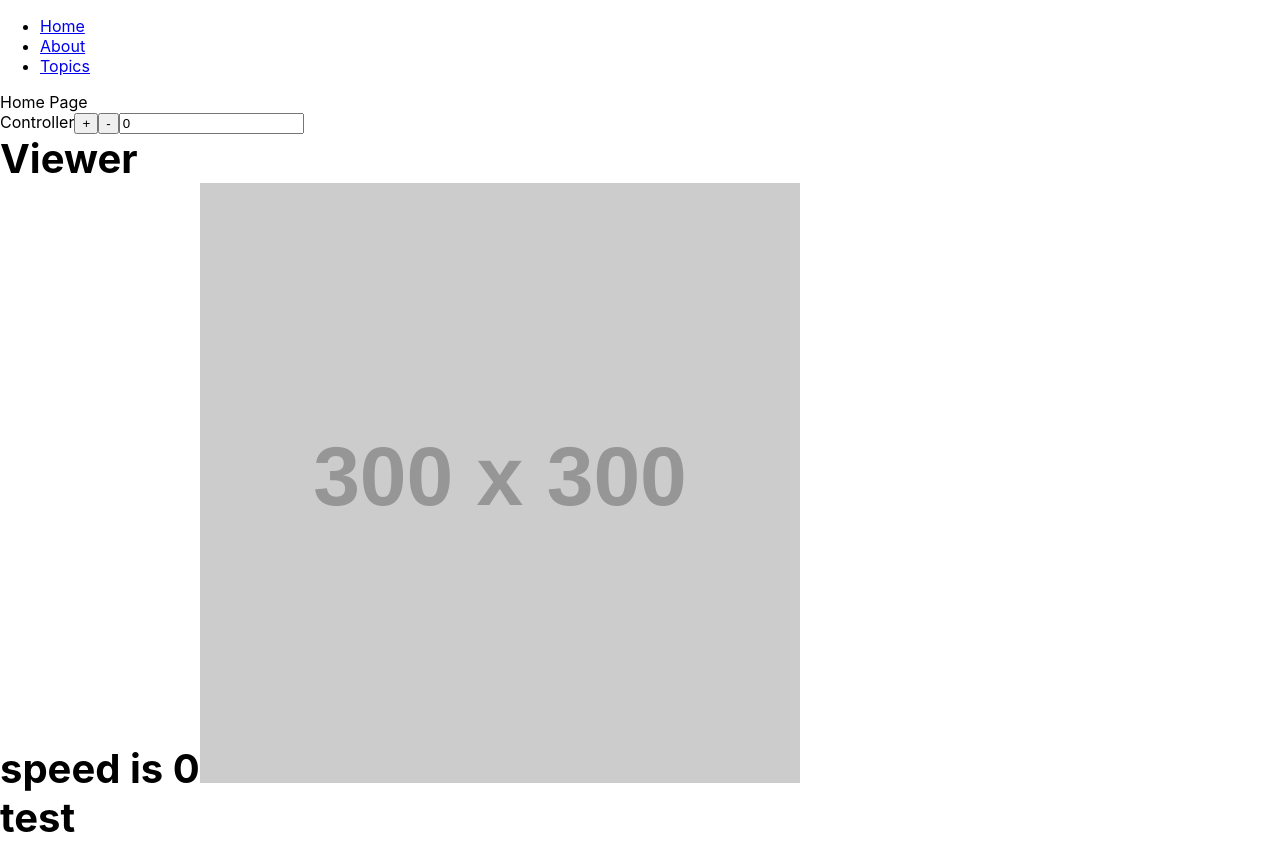
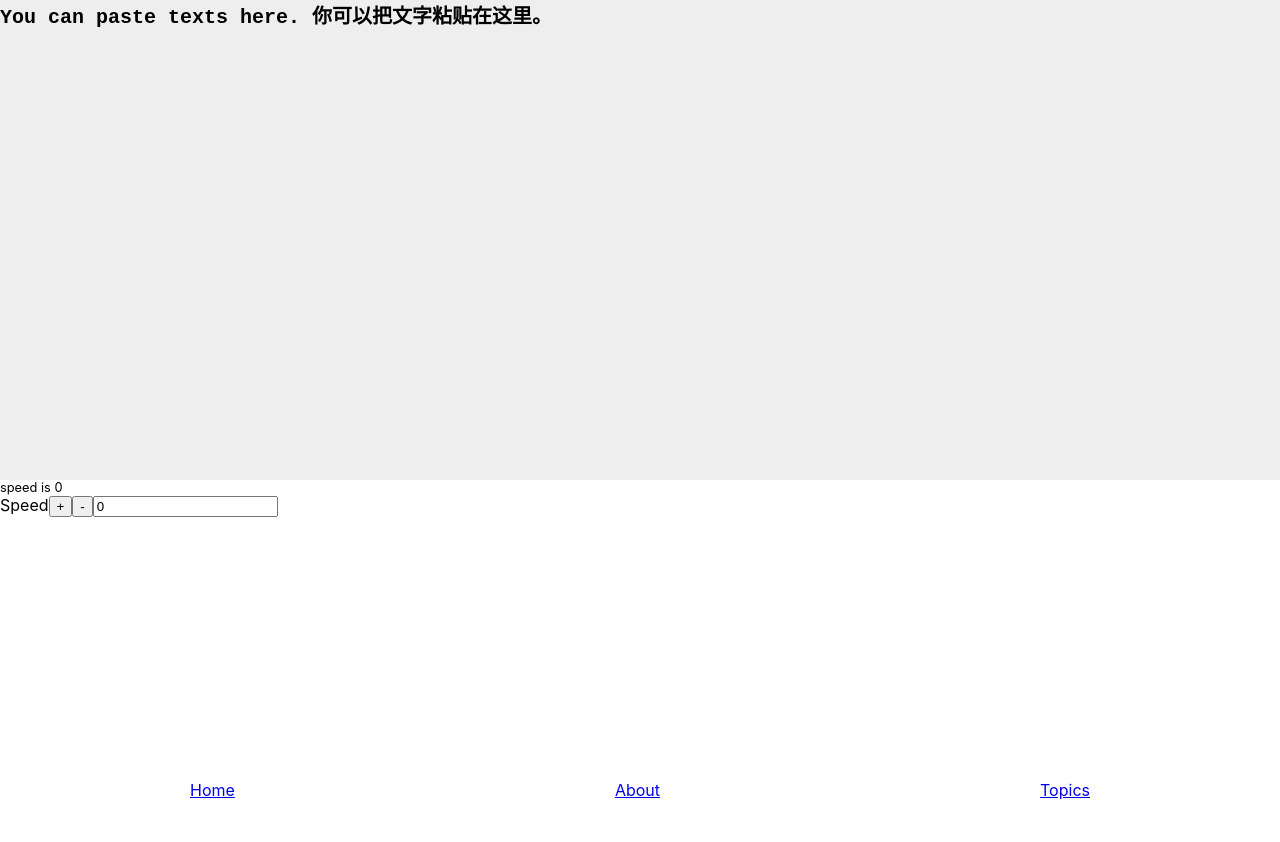
Before and after one commit to lgh06/web-prompter, a React (Create React App) app: page / in a window 1280 px wide. After the commit the page ends 800 px from the top, so only its background shows below. Built offline with nearby package versions, Linux system fonts and the light colour scheme.

Commit message:
paste worked

```diff
--- a/src/App.js
+++ b/src/App.js
@@ -19,7 +19,7 @@ export default function App() {
   return (
     <Router>
       <div>
-        <ul>
+        <ul className="nav">
           <li>
             <Link to="/">Home</Link>
           </li>
--- a/src/components/Controller.js
+++ b/src/components/Controller.js
@@ -5,7 +5,7 @@ export default function Controller() {
   const dispatch = useDispatch()
   const speed = useSelector((state) => state.player.speed)
   return (<div>
-    Controller
+    Speed
     <button onClick={()=>dispatch(player.speedPlus())}>+</button>
     <button onClick={()=>dispatch(player.speedMinus())}>-</button>
     <input type="number" value={speed} onChange={(e)=>dispatch(player.speedSet(e.target.value))}></input>
--- a/src/components/Viewer.js
+++ b/src/components/Viewer.js
@@ -1,4 +1,4 @@
-import React from 'react';
+import React, {useEffect} from 'react';
 import styles from './Viewer.module.scss';
 import { genClassName, ImageHolder, innerHTML } from '../helpers';
 
@@ -7,11 +7,39 @@ import { useSelector } from 'react-redux'
 const cn = genClassName(styles);
 
 export default function Viewer() {
+  useEffect(()=>{
+    // document.addEventListener('beforepaste', function(e) {
+    //   // const text_only = document.getSelection().toString();
+    //   const clipdata = e.clipboardData || window.clipboardData;
+    //   // clipdata.setData('text/plain', text_only);
+    //   // clipdata.setData('text/html', text_only);
+    //   console.log(e, clipdata.toString());
+    //   e.preventDefault();
+    // });
+  });
   const speed = useSelector((state) => state.player.speed)
-  return (<div {...cn('aa bb')}>
-    Viewer <br/>
-    speed is {speed}
-    <ImageHolder width="300" height="300" />
-    <div {...innerHTML('test')}></div>
+  // https://developer.mozilla.org/en-US/docs/Web/API/Element/paste_event
+  const paste = (event) => {
+    // https://developer.mozilla.org/en-US/docs/Web/API/DataTransfer/getData
+    let paste = (event.clipboardData || window.clipboardData).getData('text/plain');
+    console.log(paste)
+
+    const selection = window.getSelection();
+    if (!selection.rangeCount) return false;
+    selection.deleteFromDocument();
+    selection.getRangeAt(0).insertNode(document.createTextNode(paste));
+
+    event.preventDefault();
+  }
+  return (<div {...cn('viewer-wrap')}>
+    <div {...cn('viewer')}>
+      <pre contentEditable onPaste={paste}>
+        You can paste texts here.
+        你可以把文字粘贴在这里。
+      </pre>
+    </div>
+    <div {...cn('status')} {...innerHTML('speed is ' + speed)} >
+
+    </div>
   </div>);
 }
--- a/src/components/Viewer.module.scss
+++ b/src/components/Viewer.module.scss
@@ -1,7 +1,19 @@
-.aa{
+.viewer-wrap{
+  width:100%;
+  max-height: 100vh;
+  overflow-y: auto;
+}
+
+.viewer{
   font-size: 20px;
   font-weight: bold;
+  background-color: #eee;
+  height:60vh;
+  pre{
+    margin: 0;
+    height: 100%;
+  }
 }
-.bb{
-  zoom:2
+.status{
+  font-size: 80%;
 }
--- a/src/index.scss
+++ b/src/index.scss
@@ -11,3 +11,16 @@ code {
   font-family: source-code-pro, Menlo, Monaco, Consolas, 'Courier New',
     monospace;
 }
+
+ul.nav{
+  margin:0;
+  padding: 0;
+  position: absolute;
+  bottom:0;
+  width: 100%;
+  display:flex;
+  justify-content:space-around;
+  li {
+    display: inline-block;
+  }
+}
--- a/src/pages/HomePage.js
+++ b/src/pages/HomePage.js
@@ -4,9 +4,7 @@ import Viewer from "../components/Viewer";
 
 export default function HomePage(){
   return (<div>
-    <header>Home Page</header>
+    <Viewer></Viewer>
     <Controller></Controller>
-    <Viewer></Viewer>
-
   </div>);
 }
```
